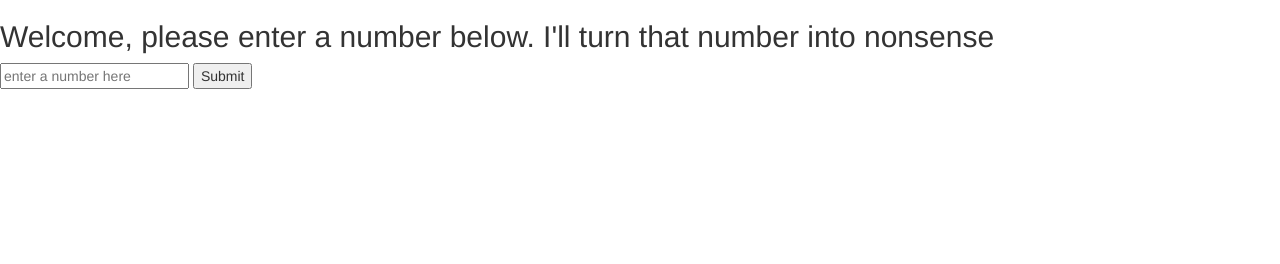
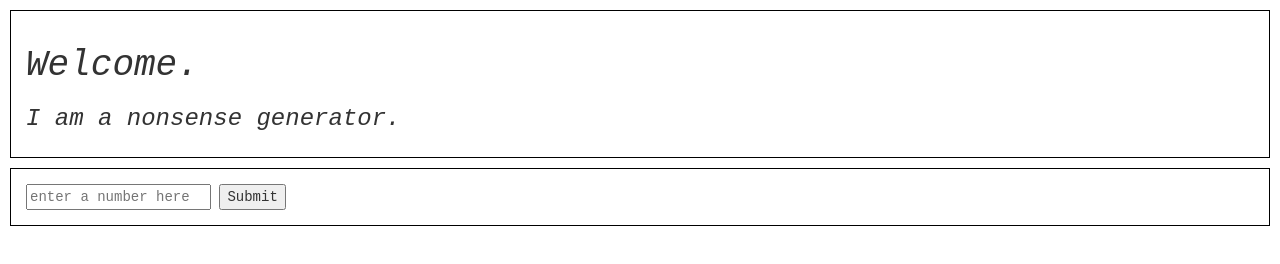
Before and after one commit to RyanDuff613/independentProject3, a plain HTML site: page index.html in a window 1280 px wide. Drawn offline with Linux system fonts and the light colour scheme.

Commit message:
add styling

```diff
--- a/css/styles.css
+++ b/css/styles.css
@@ -0,0 +1,20 @@
+body{
+  font-family: 'Courier New', Courier, monospace;
+}
+
+.box {
+  border: black;
+  border-style: solid;
+  border-width: 1px;
+  padding: 15px;
+  margin:10px;
+}
+
+.box#header {
+  font-style: italic;
+  font-weight: bold;
+}
+
+#outputBox{
+  display: none;
+}
--- a/index.html
+++ b/index.html
@@ -8,12 +8,20 @@
     <title>Independent Project 3</title>
   </head>
   <body>
-    <h2>Welcome, please enter a number below. I'll turn that number into nonsense</h2>
-    <form id="theForm">
-      <input id="userInput" placeholder="enter a number here" type="text">
-      <button type="submit">Submit</button>
-    </form>
-    <div id="output"></div>
+    <div class="box" id="header">
+      <h1>Welcome.</h1>
+      <h3>I am a nonsense generator.</h3>
+    </div>
+    <div class="box">
+      <form id="theForm">
+        <input id="userInput" placeholder="enter a number here" type="text">
+        <button type="submit">Submit</button>
+      </form>
+    </div>
+    <div class="box" id="outputBox">
+      <h3>voila!</h3>
+      <p id="output"></p>
+    </div>
 
   </body>
   </html>
--- a/js/scripts.js
+++ b/js/scripts.js
@@ -30,7 +30,7 @@ $(document).ready(function() {
     var userNumber = parseInt($('#userInput').val());
     var output = returnList(userNumber);
     $('#output').text(output);
-
+    $("#outputBox").show();
   });
 
 });
```
